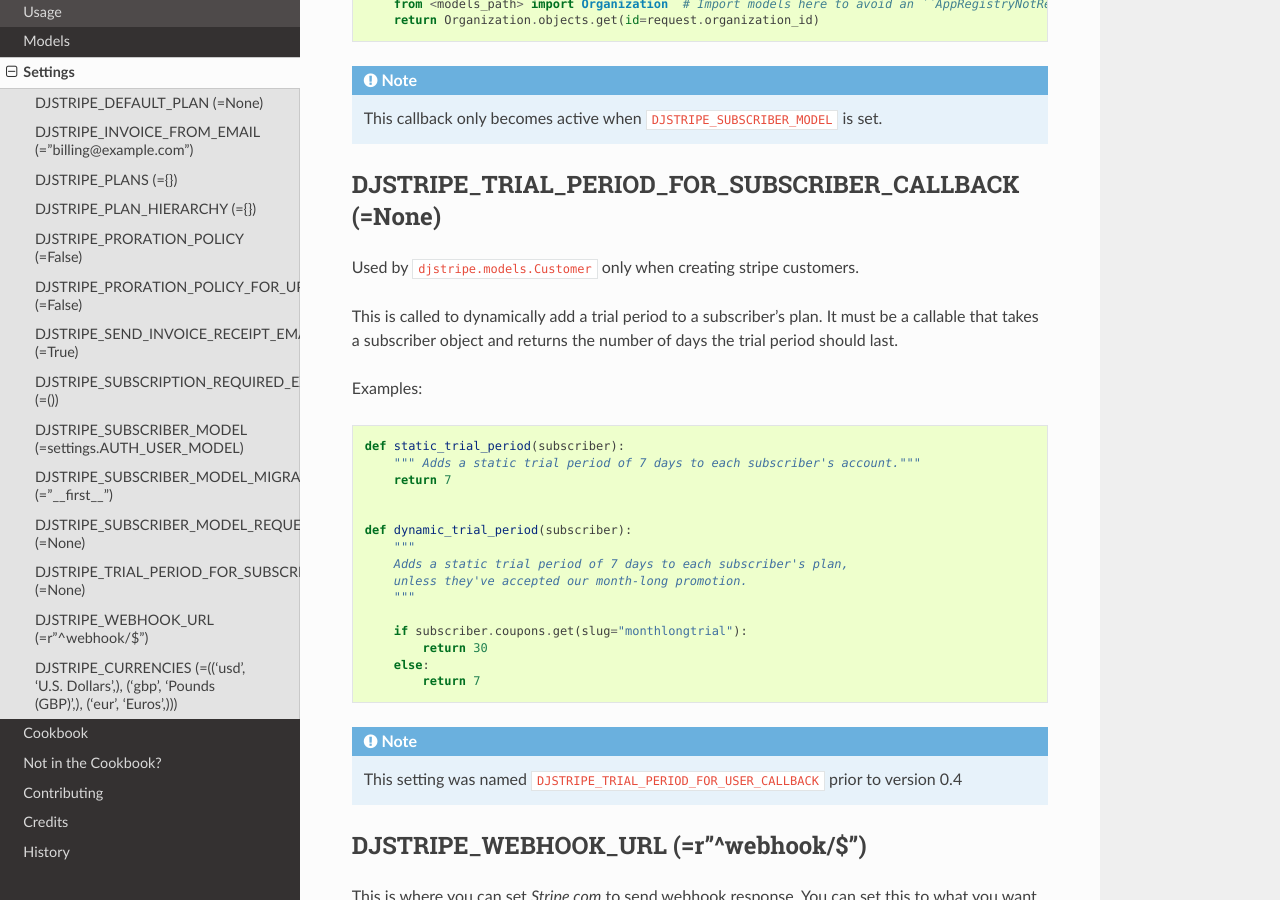
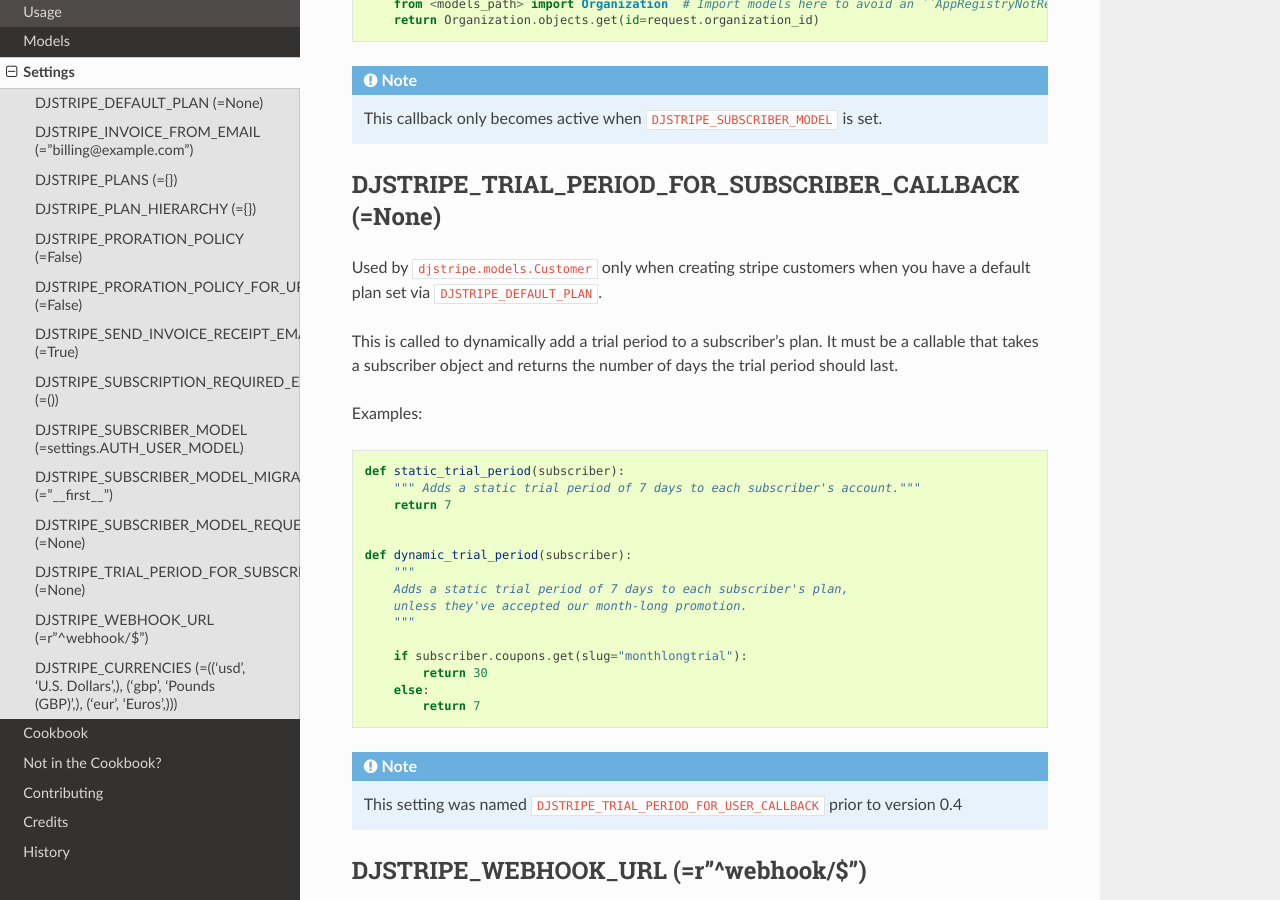
Before and after one commit to dj-stripe/dj-stripe, a Sphinx documentation site: the page built from docs/settings.rst, in a window 1280 px wide and 900 px high, scrolled down 5560 px. Built offline with Sphinx 7.4.7 and the Read the Docs theme 2.0.0, drawn with Linux system fonts in a browser that asks for light colours; the version number is read from the project's files by our own code.

Commit message:
fixed settings documentation

```diff
--- a/docs/settings.rst
+++ b/docs/settings.rst
@@ -3,19 +3,19 @@
 =========
 
 DJSTRIPE_DEFAULT_PLAN (=None)
-====================================
+=============================
 
 Payment plans default.
 
 Possibly deprecated in favor of model based plans.
 
 DJSTRIPE_INVOICE_FROM_EMAIL (="billing@example.com")
-======================================================
+====================================================
 
 Invoice emails come from this address.
 
 DJSTRIPE_PLANS (={})
-===========================
+====================
 
 Payment plans.
 
@@ -58,7 +58,7 @@
 .. _here: https://stripe.com/docs/api/python#create_plan
 
 DJSTRIPE_PLAN_HIERARCHY (={})
-===========================
+=============================
 
 Payment plans levels.
 
@@ -132,7 +132,7 @@
     {% endif %}
 
 DJSTRIPE_PRORATION_POLICY (=False)
-====================================
+==================================
 
 By default, plans are not prorated in dj-stripe. Concretely, this is how this translates:
 
@@ -143,21 +143,21 @@
 Assigning ``True`` to ``DJSTRIPE_PRORATION_POLICY`` reverses the functioning of item 2 (plan cancellation) by making a cancellation effective right away and refunding the unused balance to the customer, and affects the functioning of item 3 (plan change) by prorating the previous customer's plan towards their new plan's amount.
 
 DJSTRIPE_PRORATION_POLICY_FOR_UPGRADES (=False)
-======================================================
+===============================================
 
 By default, the plan change policy described in item 3 above holds also for plan upgrades.
 
 Assigning ``True`` to ``DJSTRIPE_PRORATION_POLICY_FOR_UPGRADES`` allows dj-stripe to prorate plans in the specific case of an upgrade. Therefore, if a customer upgrades their plan, their new plan is effective right away, and they get billed for the new plan's amount minus the unused balance from their previous plan.
 
 DJSTRIPE_SEND_INVOICE_RECEIPT_EMAILS (=True)
-=============================================
+============================================
 
 By default dj-stripe sends emails for each receipt. You can turn this off by
 setting this value to ``False``.
 
 
 DJSTRIPE_SUBSCRIPTION_REQUIRED_EXCEPTION_URLS (=())
-======================================================
+===================================================
 
 Used by ``djstripe.middleware.SubscriptionPaymentMiddleware``
 
@@ -190,7 +190,7 @@
 
 
 DJSTRIPE_SUBSCRIBER_MODEL (=settings.AUTH_USER_MODEL)
-======================================================
+=====================================================
 
 If the AUTH_USER_MODEL doesn't represent the object your application's subscription holder, you may define a subscriber model to use here. It should be a string in the form of 'app.model'.
 
@@ -214,12 +214,12 @@
 
 
 DJSTRIPE_SUBSCRIBER_MODEL_MIGRATION_DEPENDENCY (="__first__")
-=================================================================
+=============================================================
 If the model referenced in DJSTRIPE_SUBSCRIBER_MODEL is not created in the ``__first__`` migration of an app you can specify the migration name to depend on here. For example: "0003_here_the_subscriber_model_was_added"
 
 
 DJSTRIPE_SUBSCRIBER_MODEL_REQUEST_CALLBACK (=None)
-======================================================
+==================================================
 
 If you choose to use a custom subscriber model, you'll need a way to pull it from ``request``. That's where this callback comes in.
 It must be a callable that takes a request object and returns an instance of DJSTRIPE_SUBSCRIBER_MODEL
@@ -259,9 +259,9 @@
 .. note:: This callback only becomes active when ``DJSTRIPE_SUBSCRIBER_MODEL`` is set.
 
 DJSTRIPE_TRIAL_PERIOD_FOR_SUBSCRIBER_CALLBACK (=None)
-======================================================
+=====================================================
 
-Used by ``djstripe.models.Customer`` only when creating stripe customers.
+Used by ``djstripe.models.Customer`` only when creating stripe customers when you have a default plan set via ``DJSTRIPE_DEFAULT_PLAN``.
 
 This is called to dynamically add a trial period to a subscriber's plan. It must be a callable that takes a subscriber object and returns the number of days the trial period should last.
 
@@ -289,7 +289,7 @@
 
 
 DJSTRIPE_WEBHOOK_URL (=r"^webhook/$")
-=============================================
+=====================================
 
 This is where you can set *Stripe.com* to send webhook response. You can set this to what you want to prevent unnecessary hijinks from unfriendly people.
 
```
